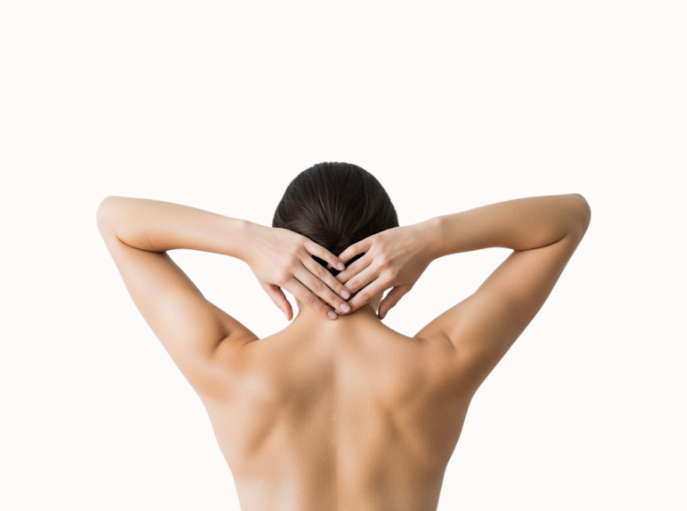
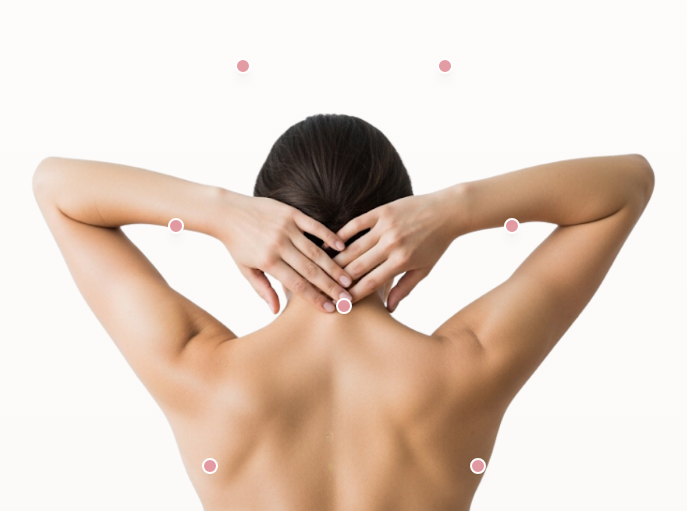
Before and after one commit to DocabyteCompany/punto-rosa-website, a React (Vite) app: page / in a window 1280 px wide. Shown: the part 7469-7980 px from the top of the page, without its empty margins (296-983 px from the left). Built offline with nearby package versions, Linux system fonts and the light colour scheme.

Commit message:
Add next step
Implement the next step of the plan.

```diff
--- a/src/components/PressurePointsSection.tsx
+++ b/src/components/PressurePointsSection.tsx
@@ -6,14 +6,47 @@ interface PressurePointsSectionProps {
 }
 
 const PressurePointsSection: React.FC<PressurePointsSectionProps> = ({ currentLanguage }) => {
+  const pressurePoints = [
+    { id: 1, x: '35%', y: '15%', name: currentLanguage === 'es' ? 'Cuello superior' : 'Upper neck' },
+    { id: 2, x: '65%', y: '15%', name: currentLanguage === 'es' ? 'Cuello superior' : 'Upper neck' },
+    { id: 3, x: '25%', y: '35%', name: currentLanguage === 'es' ? 'Hombros' : 'Shoulders' },
+    { id: 4, x: '75%', y: '35%', name: currentLanguage === 'es' ? 'Hombros' : 'Shoulders' },
+    { id: 5, x: '50%', y: '45%', name: currentLanguage === 'es' ? 'Espalda media' : 'Mid back' },
+    { id: 6, x: '30%', y: '65%', name: currentLanguage === 'es' ? 'Espalda baja' : 'Lower back' },
+    { id: 7, x: '70%', y: '65%', name: currentLanguage === 'es' ? 'Espalda baja' : 'Lower back' },
+  ];
+
   return (
     <section className="h-screen bg-gradient-to-b from-spa-soft-50 to-neutral-warm-50">
       <div className="h-full flex items-center justify-center">
-        <img
-          src="/lovable-uploads/9145e19f-ccc7-404d-aef7-f9184eaaba5c.png"
-          alt="Puntos de tensión en espalda"
-          className="max-w-2xl h-full object-contain"
-        />
+        <div className="relative max-w-2xl h-full flex items-center">
+          <img
+            src="/lovable-uploads/9145e19f-ccc7-404d-aef7-f9184eaaba5c.png"
+            alt="Puntos de tensión en espalda"
+            className="w-full h-auto object-contain"
+          />
+
+          {/* Puntos de presión interactivos */}
+          {pressurePoints.map((point) => (
+            <div
+              key={point.id}
+              className="absolute group cursor-pointer"
+              style={{ left: point.x, top: point.y, transform: 'translate(-50%, -50%)' }}
+            >
+              {/* Círculo principal del punto */}
+              <div className="w-4 h-4 bg-punto-rosa-500 rounded-full border-2 border-white shadow-lg animate-pulse hover:animate-none transition-all duration-300 hover:scale-150 hover:bg-punto-rosa-400">
+                {/* Efecto de onda */}
+                <div className="absolute inset-0 rounded-full bg-punto-rosa-500 opacity-30 animate-ping"></div>
+              </div>
+
+              {/* Tooltip con información */}
+              <div className="absolute bottom-full left-1/2 transform -translate-x-1/2 mb-2 px-3 py-2 bg-neutral-warm-900 text-white text-sm rounded-lg opacity-0 group-hover:opacity-100 transition-opacity duration-300 whitespace-nowrap">
+                {point.name}
+                <div className="absolute top-full left-1/2 transform -translate-x-1/2 w-0 h-0 border-l-4 border-r-4 border-t-4 border-transparent border-t-neutral-warm-900"></div>
+              </div>
+            </div>
+          ))}
+        </div>
       </div>
     </section>
   );
```
